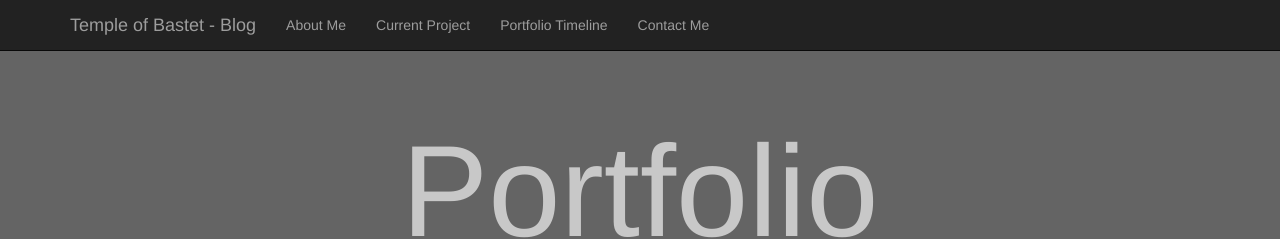
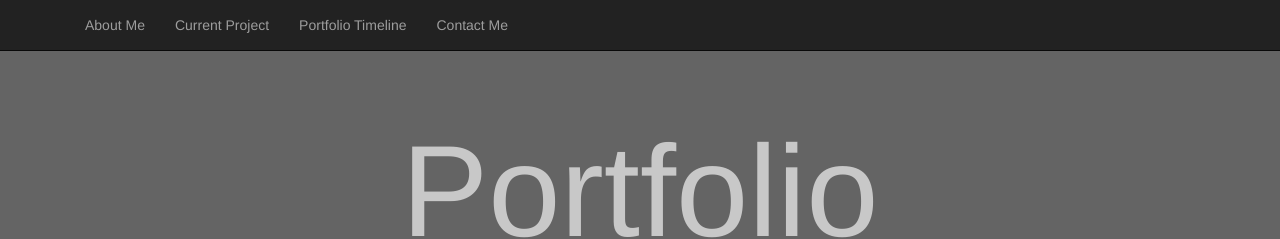
Before and after one commit to FlorisDeVries/FlorisDeVries.github.io, a Jekyll site: the page built from index.html, in a window 1280 px wide. Shown: the top 239 px of the page. Built offline with Jekyll 4.4.1, drawn with Linux system fonts in a browser that asks for light colours.

Commit message:
Removed dates on blog and navigation to blog Project postponed due to other projects

```diff
--- a/_includes/blogs.html
+++ b/_includes/blogs.html
@@ -6,7 +6,7 @@
 
     {% if left == true %}
     <h2>{{ blog.heading }}<span class="subheading">[{{blog.headerId}}] {{ blog.subheading }}</span></h2>
-    <h5>{{ blog.datum }}</h3>
+    <!-- <h5>{{ blog.datum }}</h3> -->
     {% else %}
     <h2 style="text-align:right;">{{ blog.heading }}<span class="subheadingleft">{{ blog.subheading }} [{{blog.headerId}}]</span></h2>
     <h5>{{ blog.datum }}</h3>
--- a/_includes/navigation.html
+++ b/_includes/navigation.html
@@ -8,7 +8,7 @@
         <span class='icon-bar'></span>
         <span class='icon-bar'></span>
       </button>
-      <a class='navbar-brand' href='blog'>Temple of Bastet - Blog</a>
+      <!-- <a class='navbar-brand' href='blog'>Temple of Bastet - Blog</a> -->
     </div>
 
     <div id='menu'>
```
